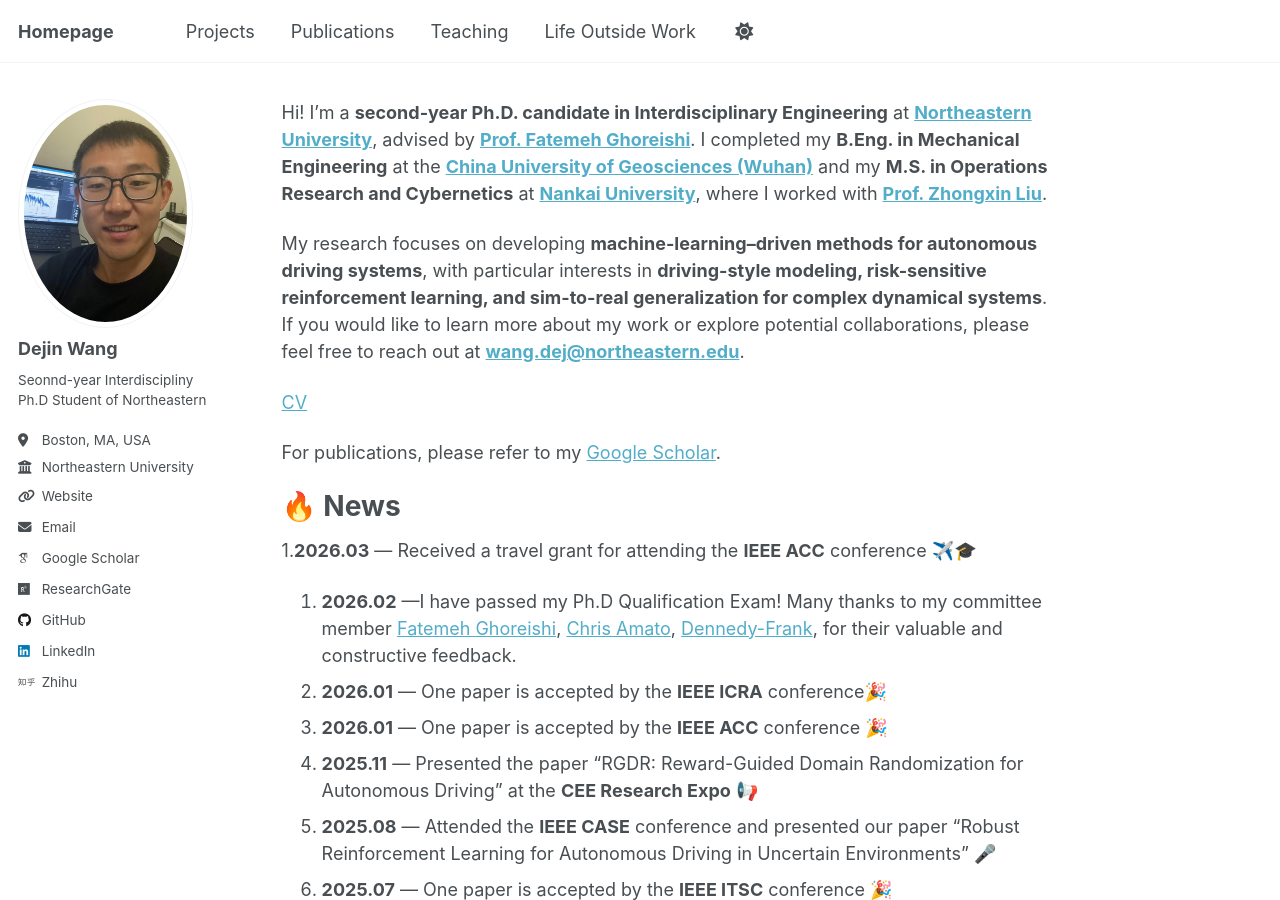
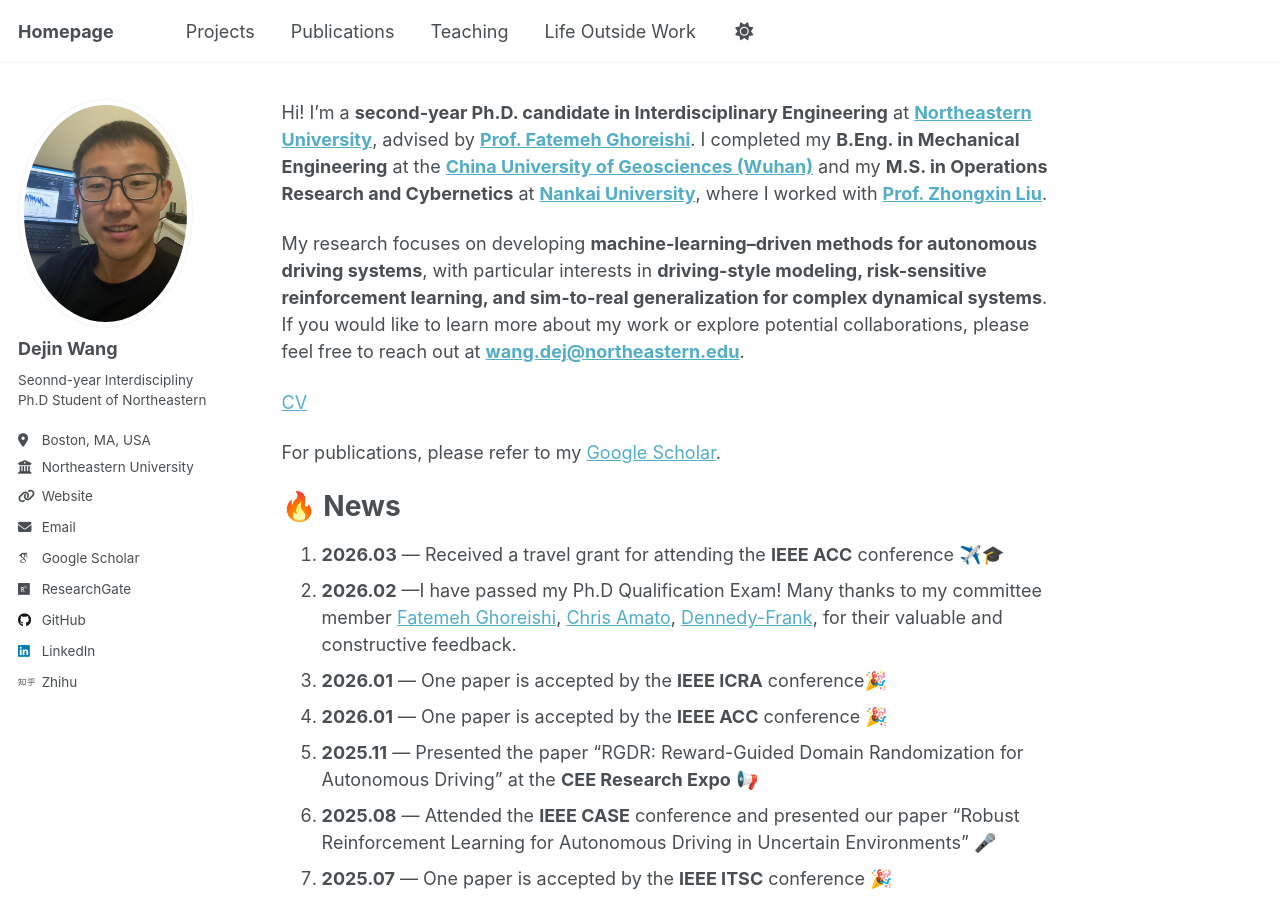
Before and after one commit to dejin-wang/dejin-wang.github.io, a Jekyll site: the page built from _pages/about.md, in a window 1280 px wide and 900 px high. Built offline with Jekyll 4.4.1, drawn with Linux system fonts in a browser that asks for light colours; some web fonts are replaced; a script that is not in the unit is left out.

Commit message:
Revise news entries for clarity and updates
Updated news section with recent achievements and events.

```diff
--- a/_pages/about.md
+++ b/_pages/about.md
@@ -20,16 +20,16 @@ For publications, please refer to my [Google Scholar](https://scholar.google.com
 
 🔥 News
 ======
-1.**2026.03** — Received a travel grant for attending the **IEEE ACC** conference ✈️🎓
-1. **2026.02** —I have passed my Ph.D Qualification Exam! Many thanks to my committee member [Fatemeh Ghoreishi](https://ghoreishi.lab.northeastern.edu/), [Chris Amato](https://www.khoury.northeastern.edu/people/chris-amato/), [Dennedy-Frank](https://coe.northeastern.edu/people/dennedy-frank-james/), for their valuable and constructive feedback.
-1. **2026.01** — One paper is accepted by the **IEEE ICRA** conference🎉
-2. **2026.01** — One paper is accepted by the **IEEE ACC** conference 🎉
-3. **2025.11** — Presented the paper “RGDR: Reward-Guided Domain Randomization for Autonomous Driving” at the **CEE Research Expo** 📢
-4. **2025.08** — Attended the **IEEE CASE** conference and presented our paper “Robust Reinforcement Learning for Autonomous Driving in Uncertain Environments” 🎤
-5. **2025.07** — One paper is accepted by the **IEEE ITSC** conference 🎉
-6. **2025.06** — Received a travel grant for attending the **IEEE CASE** conference ✈️🎓
-7. **2025.05** — One paper is accepted by the **IEEE CASE** conference 🎉
-8. **2024.12** — Presented the poster “Probabilistic Adaptation for Robust Decision-Making of Autonomous Vehicles in Non-Stationary Environments” at **CEE Industry Night** 📊
+1. **2026.03** — Received a travel grant for attending the **IEEE ACC** conference ✈️🎓
+2. **2026.02** —I have passed my Ph.D Qualification Exam! Many thanks to my committee member [Fatemeh Ghoreishi](https://ghoreishi.lab.northeastern.edu/), [Chris Amato](https://www.khoury.northeastern.edu/people/chris-amato/), [Dennedy-Frank](https://coe.northeastern.edu/people/dennedy-frank-james/), for their valuable and constructive feedback.
+3. **2026.01** — One paper is accepted by the **IEEE ICRA** conference🎉
+4. **2026.01** — One paper is accepted by the **IEEE ACC** conference 🎉
+5. **2025.11** — Presented the paper “RGDR: Reward-Guided Domain Randomization for Autonomous Driving” at the **CEE Research Expo** 📢
+6. **2025.08** — Attended the **IEEE CASE** conference and presented our paper “Robust Reinforcement Learning for Autonomous Driving in Uncertain Environments” 🎤
+7. **2025.07** — One paper is accepted by the **IEEE ITSC** conference 🎉
+8. **2025.06** — Received a travel grant for attending the **IEEE CASE** conference ✈️🎓
+9. **2025.05** — One paper is accepted by the **IEEE CASE** conference 🎉
+10. **2024.12** — Presented the poster “Probabilistic Adaptation for Robust Decision-Making of Autonomous Vehicles in Non-Stationary Environments” at **CEE Industry Night** 📊
 
 
 
```
